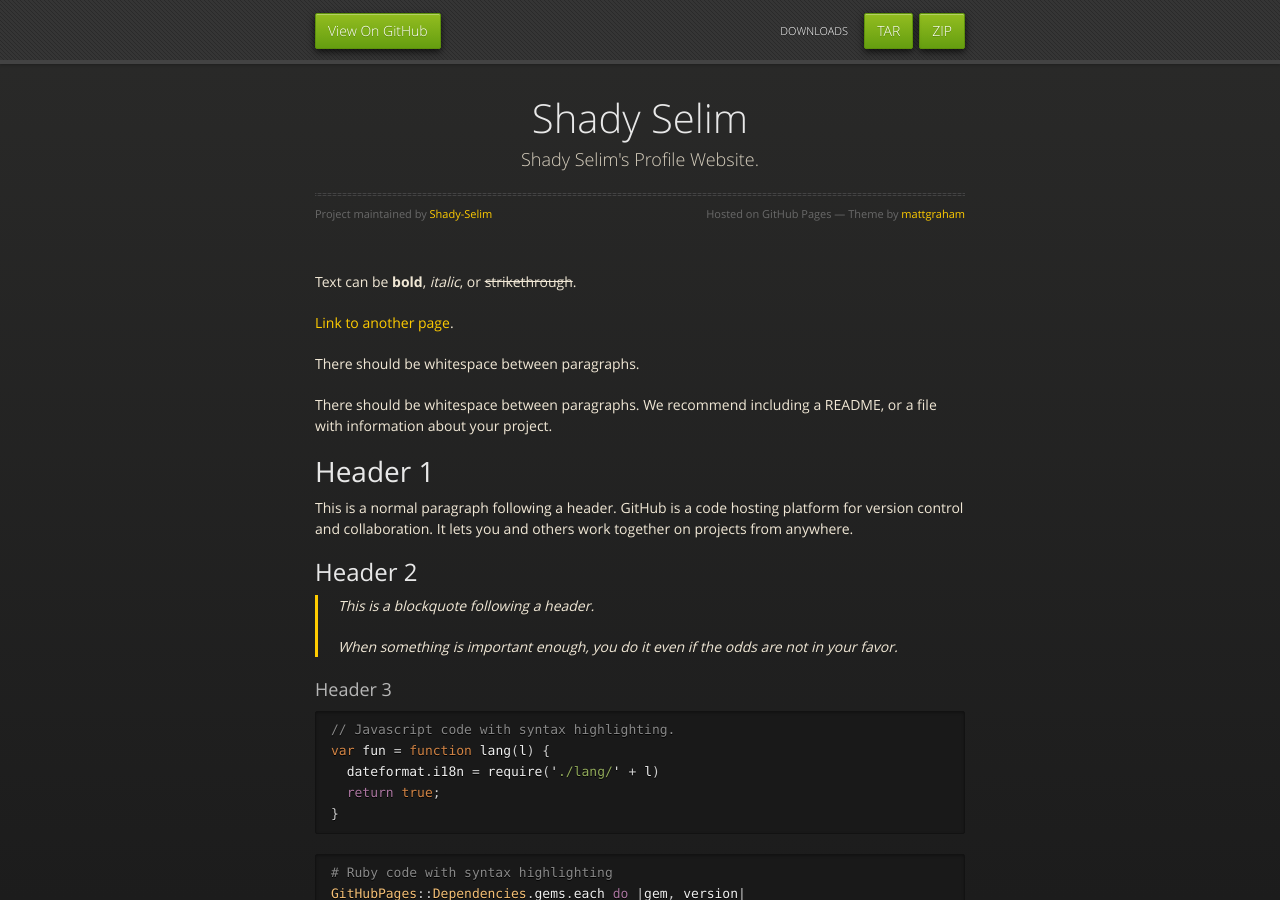
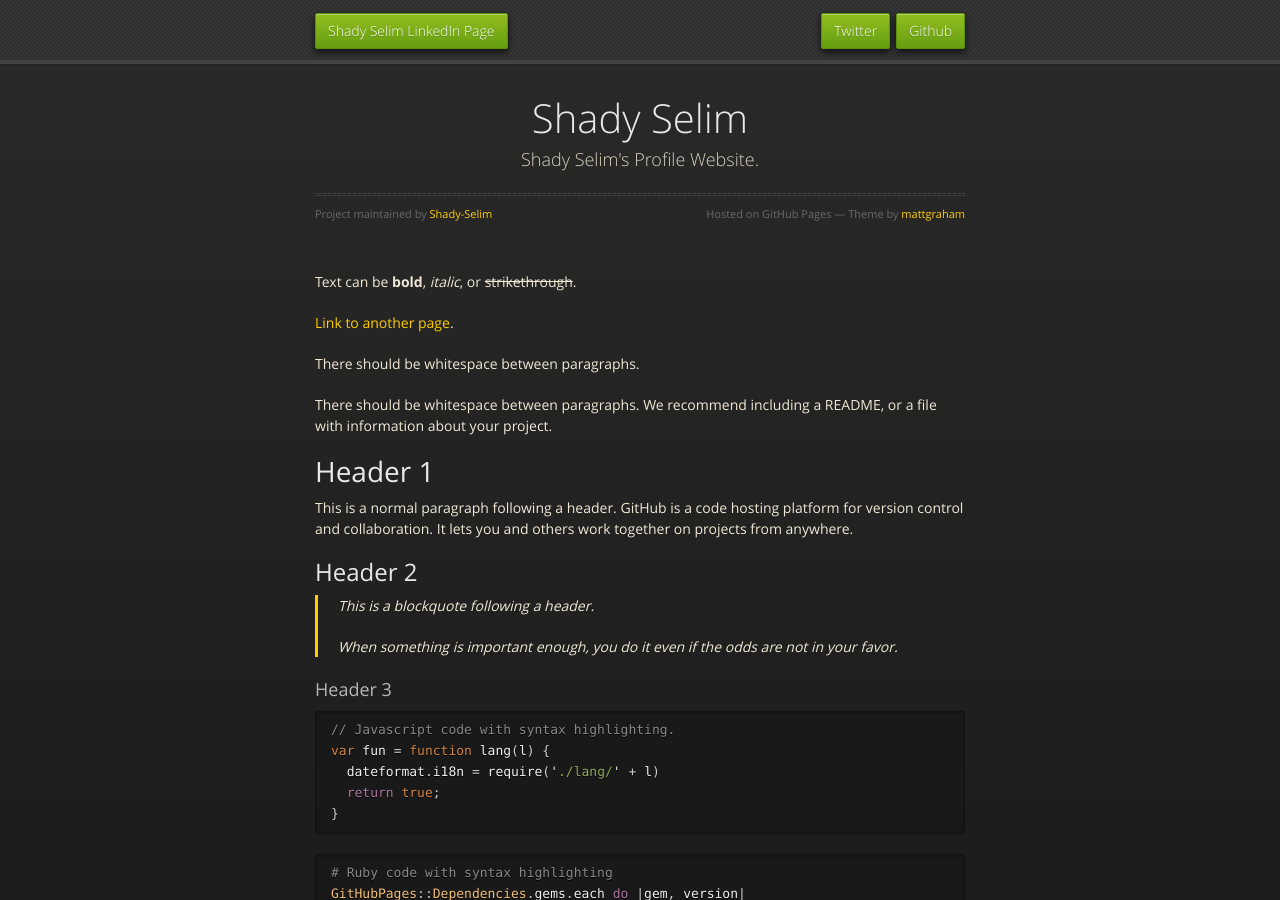
Before and after one commit to Shady-Selim/shady-selim.github.io, a Jekyll site: the page built from index.md, in a window 1280 px wide and 900 px high. Built offline with Jekyll 4.4.1, drawn with Linux system fonts in a browser that asks for light colours.

Commit message:
Update default.html

```diff
--- a/_layouts/default.html
+++ b/_layouts/default.html
@@ -20,12 +20,9 @@
   <body>
       <div id="header">
         <nav>
-          <li class="fork"><a href="{{ site.github.repository_url }}">View On GitHub</a></li>
-          {% if site.show_downloads %}
-            <li class="downloads"><a href="{{ site.github.zip_url }}">ZIP</a></li>
-            <li class="downloads"><a href="{{ site.github.tar_url }}">TAR</a></li>
-            <li class="title">DOWNLOADS</li>
-          {% endif %}
+          <li class="fork"><a href="https://www.linkedin.com/in/shadyselim/">Shady Selim LinkedIn Page</a></li>
+            <li class="downloads"><a href="https://github.com/Shady-Selim">Github</a></li>
+            <li class="downloads"><a href="https://twitter.com/dr_Shady_Selim">Twitter</a></li>
         </nav>
       </div><!-- end header -->
 
```
